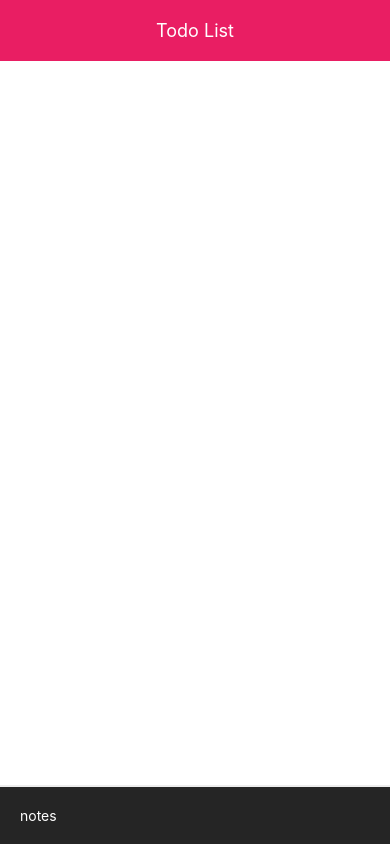
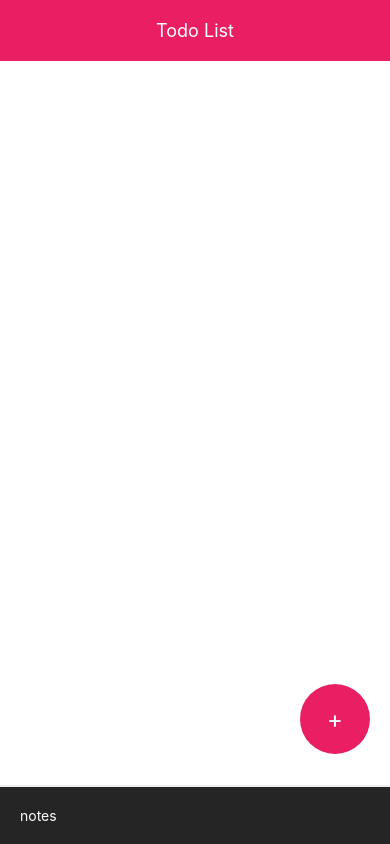
Before and after one commit to ssrz1/todoList, a React Native app: screen / in a window 390 px wide. Built offline with nearby package versions, Linux system fonts and the light colour scheme.

Commit message:
styleSheet

```diff
--- a/components/main.js
+++ b/components/main.js
@@ -25,10 +25,11 @@ export default class Main extends React.Component {
              placeholder= 'notes'
              placeholderTextColor= 'white'
              underlineColorAndroid='transparent'>
-
           </TextInput>
         </View>
-
+      <TouchableOpacity style={styles.addButton}>
+          <Text style={styles.addButtonText}>+</Text>
+      </TouchableOpacity>
 
      </View>
     );
@@ -82,7 +83,7 @@ headerText: {
       borderRadius: 35,
       alignItems: 'center',
       justifyContent: 'center',
-      elevation: 8
+     // elevation: 8
 },
 addButtonText: {
       color: '#fff',
```
